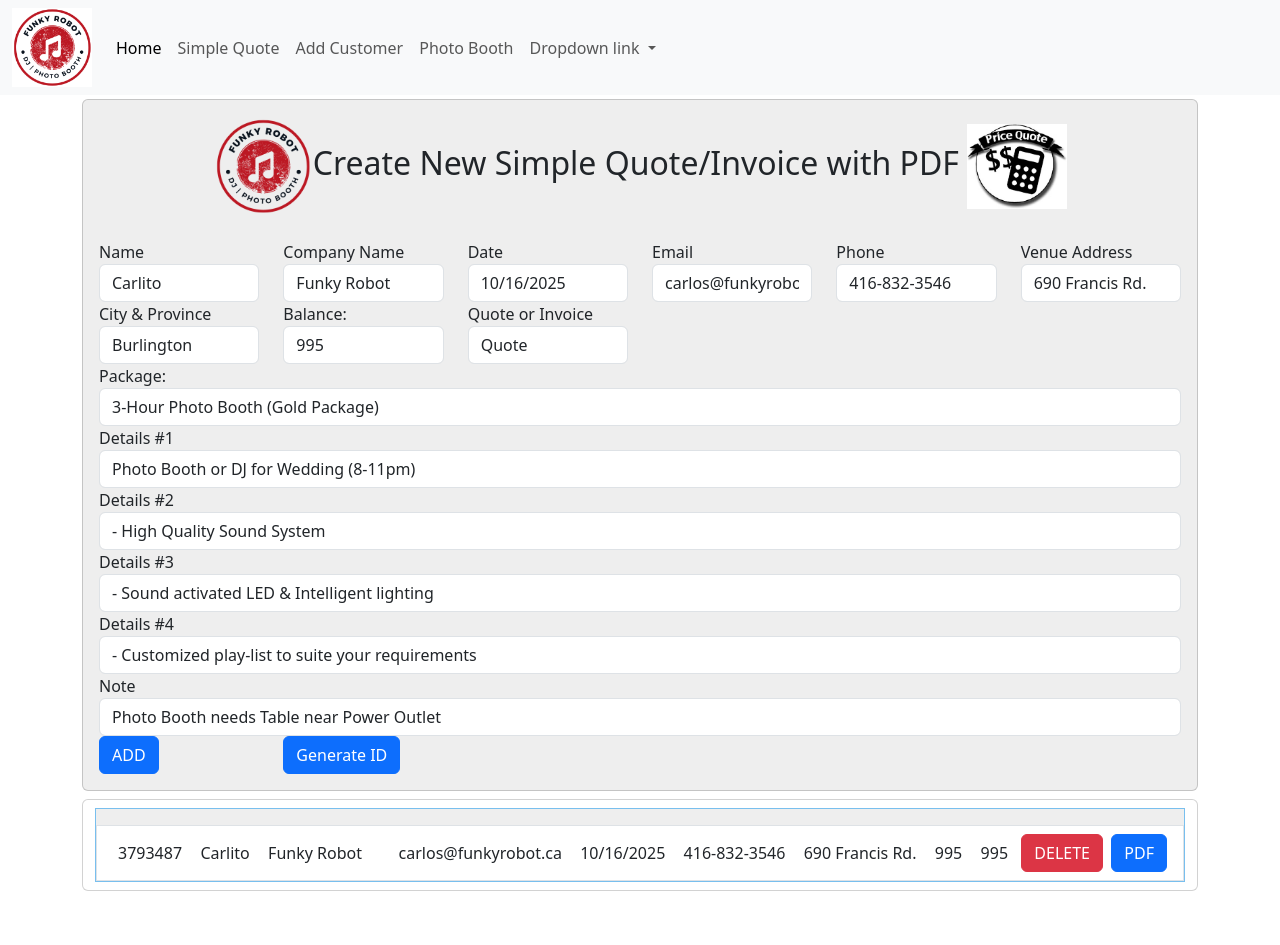
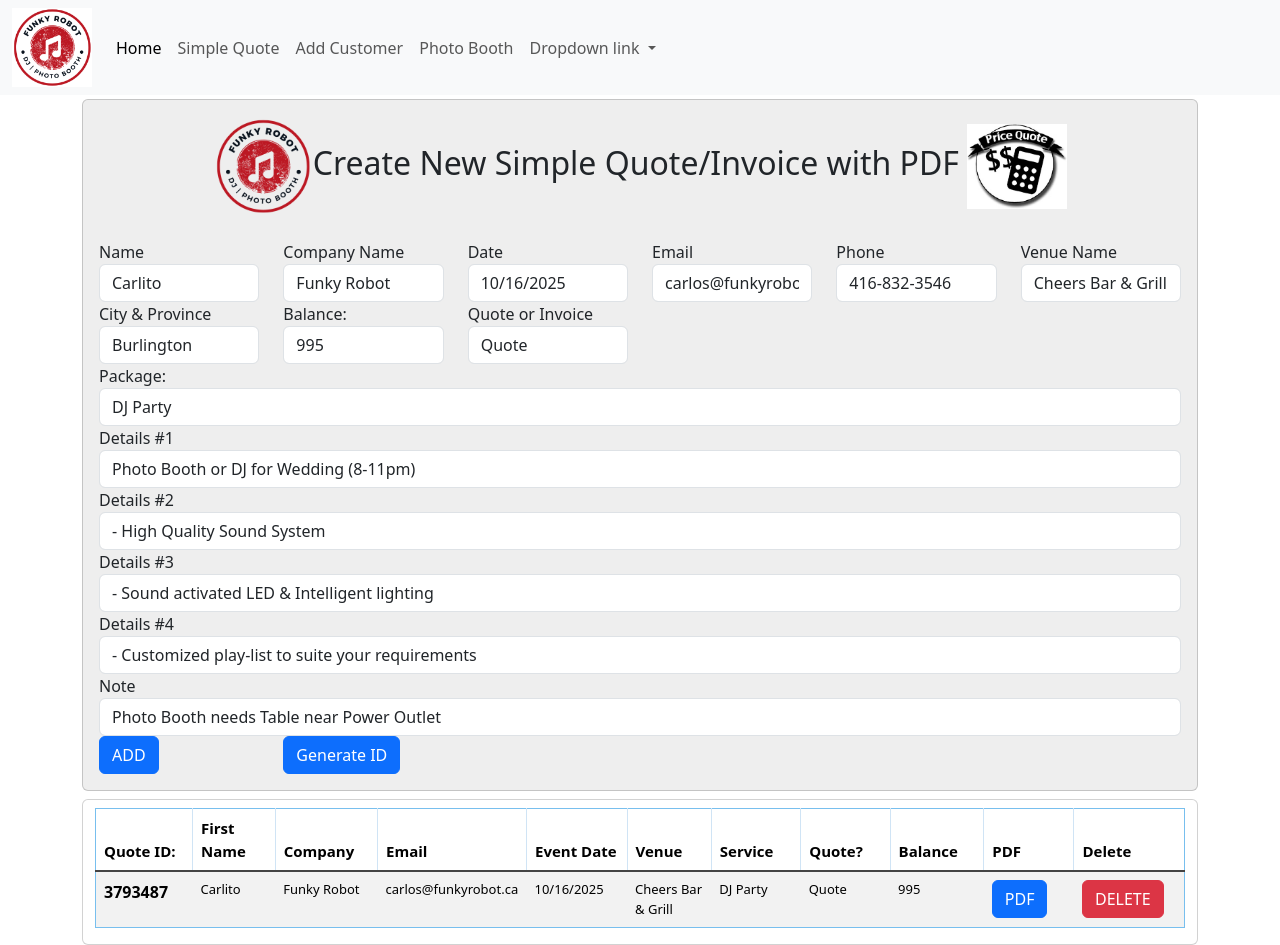
Before and after one commit to FunkyRobot73/invoice-pdf, an Angular app: page /quote in a window 1280 px wide. Both pictures are taken after a click on the button "ADD". Before the commit the page ends 891 px from the top, so only its background shows below. Built offline with nearby package versions, Linux system fonts and the light colour scheme.

Commit message:
update on PDF

```diff
--- a/src/app/cust/simple-quote/simple-quote.component.html
+++ b/src/app/cust/simple-quote/simple-quote.component.html
@@ -32,8 +32,8 @@
        <input class="form-control" [(ngModel)]="newPhone" placeholder="(416) 832-3546">
      </div>
      <div class="col-md-2">
-        <label>Venue Address</label>
-       <input class="form-control" [(ngModel)]="newVenueAddress" placeholder="800 Elms St.">
+        <label>Venue Name</label>
+       <input class="form-control" [(ngModel)]="newVenueName" placeholder="800 Elms St.">
      </div>
      <div class="col-md-2">
         <label>City & Province</label>
@@ -54,11 +54,9 @@
 
      <div class="col-md-12"><label>Package:</label>
       <select class="form-control" [(ngModel)]="newService">
-        <option>3-Hour Photo Booth (Gold Package)</option>
-        <option>4-Hour Photo Booth (Gold Package)</option>
-        <option>5-Hour Photo Booth (Gold Package)</option>
-        <option>DJ Party (5 Hrs) Standard Lights & Wireless Mic.</option>
-        <option>DJ Wedding (8 Hrs) Standard Lights & Wireless Mic.</option>
+        <option>Photo Booth</option>
+        <option>DJ Party</option>
+        <option>DJ Wedding</option>
         <option>DJ & Photo Booth Combo.</option>
         <option>DJ & Photo Booth Combo (Outdoor).</option>
         <option>DJ & Photo Booth Combo (Outdoor with Kids).</option>
@@ -140,7 +138,7 @@
  </div>
 
 
- <div class="container card mt-2">
+ <!-- <div class="container card mt-2">
    <table class="mt-2 mb-2">
      <ul class="list-group mt-3">
        <tr>
@@ -166,5 +164,58 @@
        </tr>
    </ul>
    </table>
- </div>
+ </div> -->
+
+<!-- TABLE  to Show several Customers-->
+
+<div class="container card mt-2">
+  <table class="table mt-2 mb-z table-striped">
+    <thead class="thead-light">
+      <tr>
+        <th scope="col">Quote ID:</th>
+        <th scope="col">First Name</th>
+        <th scope="col">Company</th>
+        <th scope="col">Email</th>
+        <!-- <th scope="col">Set</th> -->
+
+        <th scope="col">Event Date</th>
+        <th scope="col">Venue</th>
+        <th scope="col">Service</th>
+        <th scope="col">Quote?</th>
+        <th scope="col">Balance</th>
+        <th scope="col">PDF</th>
+        <th scope="col">Delete</th>
+      </tr>
+    </thead>
+
+      <tbody>
+
+        <tr class=" align-items-center" *ngFor="let cust of customers; index as i">
+          <!-- <ul class="list-group mt-3"> -->
+        <!-- <li class="list-group-item d-flex justify-content-between align-items-center" > -->
+           <!-- <td>{{customer.fName}}</td>  -->
+
+           <th scope="row">{{cust.quoteId}}</th>
+           <td>{{cust.fName}}</td>
+           <td>{{cust.lName}}</td>
+           <td>{{cust.email}}</td>
+           <!-- <td>{{cust.pbSet}}</td> -->
+
+           <td>{{cust.dateEvent}}</td>
+           <td>{{cust.venueName}}</td>
+           <td>{{cust.service}}</td>
+           <td>{{cust.quoteOrInvoice}}</td>
+           <td>{{cust.balance}}</td>
+           <td><button class="btn btn-primary" (click)="generatePDF2($event.target,i)">PDF</button></td>
+          <td><button class="btn btn-danger" (click)="deleteCustomer(i)">DELETE</button></td>
+          <!-- <button class="btn btn-primary" (click)="generatePDF2($event.target,i)">PDF</button> -->
+        <!-- </li> -->
+      <!-- </ul> -->
+    </tr>
+
+  </tbody>
+  </table>
 </div>
+
+
+</div>
--- a/src/app/cust/simple-quote/simple-quote.component.ts
+++ b/src/app/cust/simple-quote/simple-quote.component.ts
@@ -28,11 +28,11 @@ export class SimpleQuoteComponent implements OnInit {
   newDate: string = "10/16/2025";
   newEmail : any ="carlos@funkyrobot.ca";
   newPhone: string = "416-832-3546";
-  newVenueName: string = "690 Francis Rd.";
+  newVenueName: string = "Cheers Bar & Grill";
   newVenueAddress: string = "690 Francis Rd.";
   newVenueCity: string = "Burlington";
-  newIndoor: string = "3-Hour Photo Booth (Gold Package)";
-  newService: string = "3-Hour Photo Booth (Gold Package)";
+  newIndoor: string = "Indoor";
+  newService: string = "DJ Party";
   newTimeStart: string = "";
   newTimeEnd: string = "";
   newStatus: string = "";
@@ -116,8 +116,8 @@ export class SimpleQuoteComponent implements OnInit {
     let mm = todayDate.getMonth() + 1; // Months start at 0!
     let dd = todayDate.getDate();
 
-    if (dd < 10) dd = 10 + dd;
-    if (mm < 10) mm = 10 + mm;
+    // if (dd < 10) dd = 10 + dd;
+    // if (mm < 10) mm = 10 + mm;
 
     const formattedToday = mm + '/' + dd + '/' + yyyy;
 
@@ -134,7 +134,7 @@ export class SimpleQuoteComponent implements OnInit {
     let todayDateString = todayDateSeconds.toString();
     doc.text(`# ${this.newQuoteOrInvoice.slice(0,1)}-${this.customers[x].quoteId}`, 150, 30);
     doc.text(`Date: ${formattedToday}`,150, 36);
-    doc.text(`Event: ${this.customers[x].dateEvent}`,150, 42);
+    doc.text(`Event: ${this.customers[x].dateEvent}`,20, 228);
 
 
     doc.text(`${this.customers[x].fName}`, 15, 40);
```
